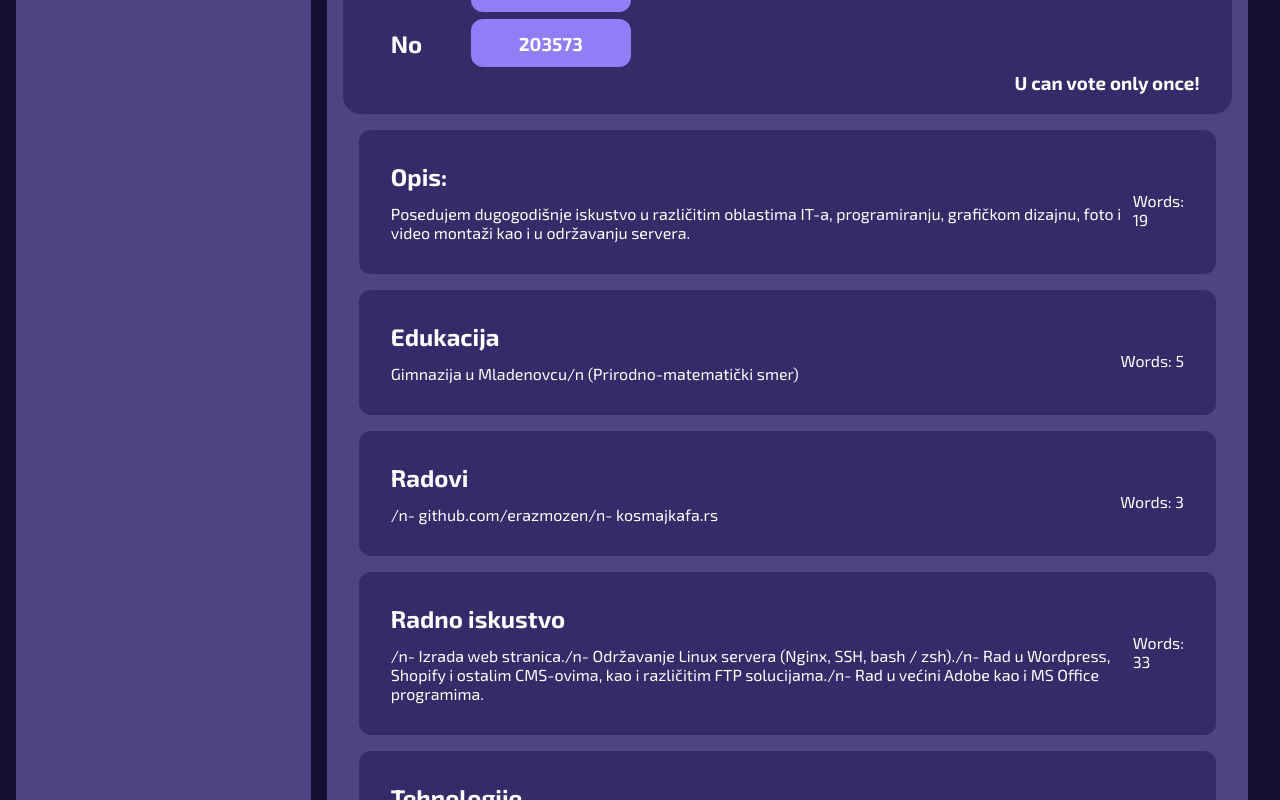
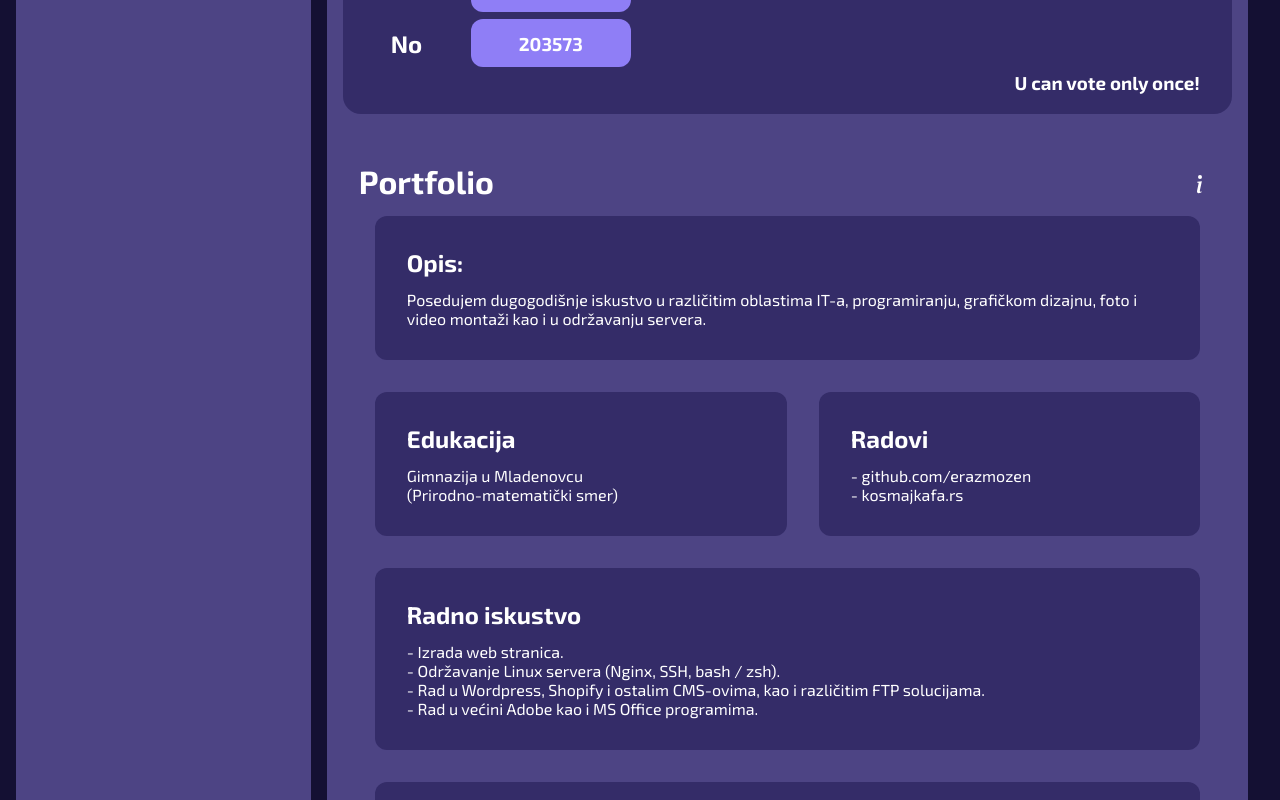
Before and after one commit to erazmozen/hub, a React (Create React App) app: page / in a window 1280 px wide. Shown: the part 900-1700 px from the top of the page. Built offline with nearby package versions, Linux system fonts and the light colour scheme.

Commit message:
Add split body and restyle

```diff
--- a/src/components/showpage/Portfolio.jsx
+++ b/src/components/showpage/Portfolio.jsx
@@ -2,20 +2,23 @@ import data from "../../data/portfolioData.json";
 import "../css/showpage/portfolio.css";
 
 const ContentBox = ({ title, body }) => {
-  const countWords = body.split(" ");
+  const splitBody = body.split("/n");
 
   return (
     <div className="background-rounded section">
       <h2>{title}</h2>
       <div className="body">
-        <p>{body}</p>
-        <div className="count">{`Words: ${countWords.length}`}</div>
+        <p>
+          {splitBody.map((line) => (
+            <div>{line}</div>
+          ))}
+        </p>
       </div>
     </div>
   );
 };
 
-const Portfolio = () => {
+const Portfolio = ({ icons }) => {
   const dataArray = [];
 
   Object.keys(data).forEach(function (key) {
@@ -24,7 +27,12 @@ const Portfolio = () => {
 
   console.log("Portfolio render");
   return (
-    <div>
+    <div className="portfolio">
+      <div className="portfolio-header">
+        <h1>Portfolio</h1>
+        <icons.BsInfo />
+      </div>
+
       {dataArray.map((section) => (
         <ContentBox
           key={section.id}
```
